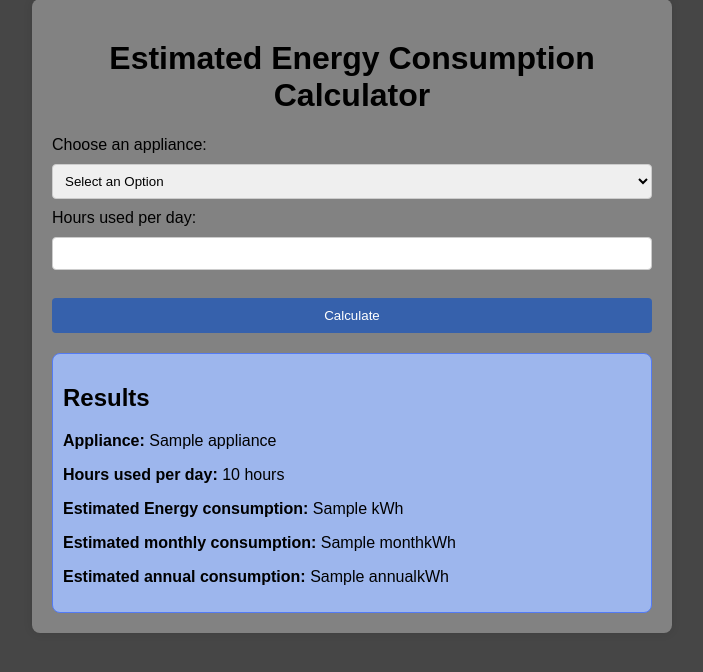
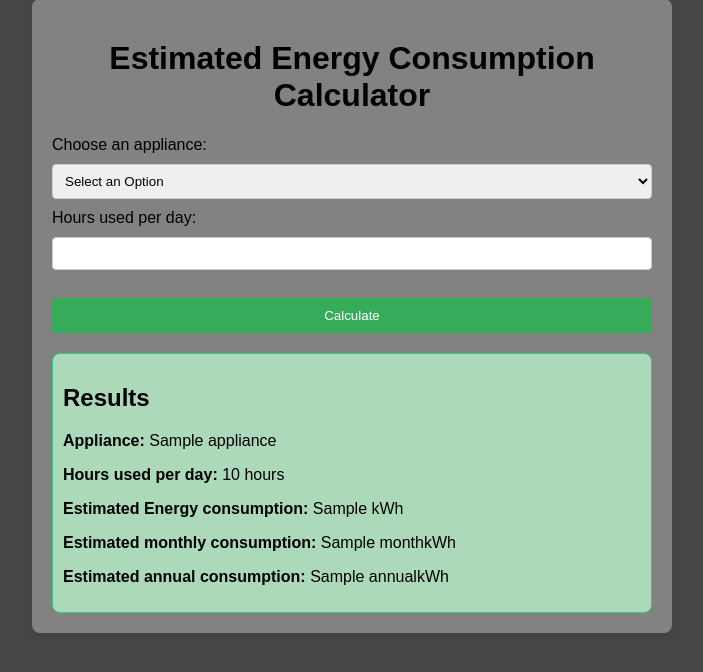
Before and after one commit to zainabthali/energy-consumption, a Flask app: template templates/index.html in a window 1280 px wide. Shown: the part 51-723 px from the top of the page, without its empty margins (288-991 px from the left). Run offline with Flask 3, Linux system fonts and the light colour scheme; the template is opened without the code that fills it: most values are stand-ins (such as "Sample title", 1, 10 or a date in 2020).

Commit message:
Update index.css

```diff
--- a/static/index.css
+++ b/static/index.css
@@ -34,7 +34,7 @@ input{
 }
 button {
     padding: 10px;
-    background-color: #3661ac;
+    background-color: #36ac5b;
     color: white;
     border: none;
     border-radius: 4px;
@@ -48,8 +48,8 @@ button:hover {
 .result {
     margin-top: 20px;
     padding: 10px;
-    background-color: #9db6ed;
-    border: 1px solid #537bf5;
+    background-color: #acd9ba;
+    border: 1px solid #39c682;
     border-radius: 8px;
 }
 
```
